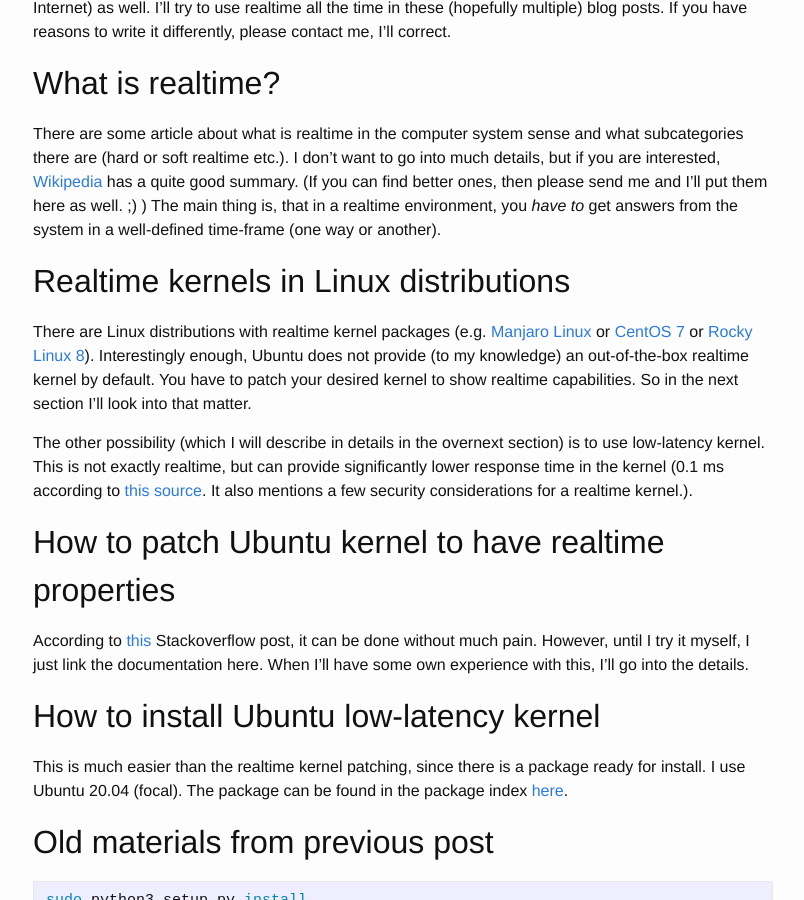
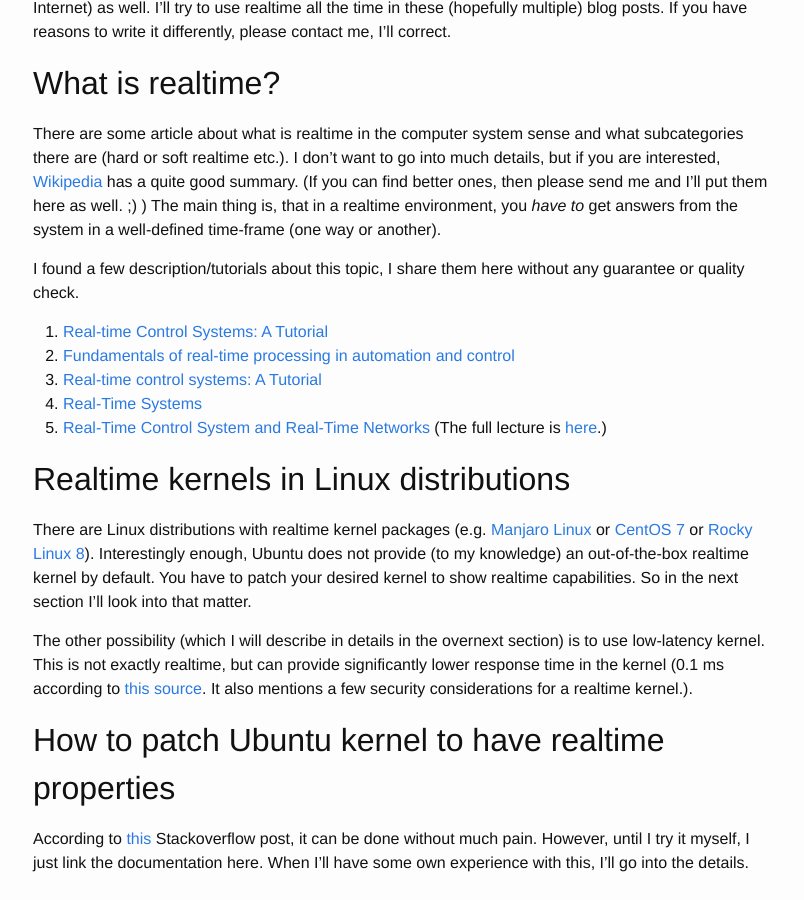
Before and after one commit to Csega/csega.github.io, a Jekyll site: the page built from _posts/2021-09-01-realtime-linux-kernel-first-glance.markdown, in a window 1280 px wide and 900 px high, scrolled down 441 px. Shown: the whole window, without its empty margins (237-1041 px from the left). Built offline with Jekyll 4.4.1, drawn with Linux system fonts in a browser that asks for light colours.

Commit message:
Links to realtime systems tutorials added.

````diff
--- a/_posts/2021-09-01-realtime-linux-kernel-first-glance.markdown
+++ b/_posts/2021-09-01-realtime-linux-kernel-first-glance.markdown
@@ -16,6 +16,14 @@ One word about the spelling. You can find real time, real-time or realtime in th
 ## What is realtime?
 
 There are some article about what is realtime in the computer system sense and what subcategories there are (hard or soft realtime etc.). I don't want to go into much details, but if you are interested, [Wikipedia][Wikipedia-realtime-computing] has a quite good summary. (If you can find better ones, then please send me and I'll put them here as well. ;) ) The main thing is, that in a realtime environment, you *have to* get answers from the system in a well-defined time-frame (one way or another).
+
+I found a few description/tutorials about this topic, I share them here without any guarantee or quality check.
+
+1. [Real-time Control Systems: A Tutorial][realtime-control-tutorial]
+2. [Fundamentals of real-time processing in automation and control][fundamentals-of-realtime-processing]
+3. [Real-time control systems: A Tutorial][realtime-control-tutorial2]
+4. [Real-Time Systems][realtime-systems]
+5. [Real-Time Control System and Real-Time Networks][realtime-control-and-network] (The full lecture is [here][module5-link].)
 
 ## Realtime kernels in Linux distributions
 
@@ -44,6 +52,13 @@ This latter will install *idlpy* for every user. To test whether the installatio
 ```
 
 [Wikipedia-realtime-computing]: https://en.wikipedia.org/wiki/Real-time_computing
+[realtime-control-tutorial]: http://www.kelm.ftn.uns.ac.rs/literatura/mrv/P150.pdf
+[fundamentals-of-realtime-processing]:https://www.controleng.com/articles/fundamentals-of-real-time-processing-in-automation-and-control/
+[realtime-control-tutorial2]: http://ppedreiras.av.it.pt/resources/str1112/apresentacoes_pesquisa/Real-time-CS.pdf
+[realtime-systems]: https://users.ece.cmu.edu/~koopman/des_s99/real_time/
+[realtime-control-and-network]: http://www.ipnet.agh.edu.pl/Materials1/Module5/Lecture2.pdf
+[module5-link]: http://www.ipnet.agh.edu.pl/Materials1/Module5/
+
 [Manjaro-realtime-kernel]: https://discover.manjaro.org/packages/linux-rt-lts-manjaro
 [centos-7-realtime-kernel]: http://mirror.centos.org/centos/7/rt/x86_64/Packages/
 [rocky-linux-8-realtime-kernel]: https://repo.uccs.edu/rocky-linux/8/RT/x86_64/os/Packages/
````
